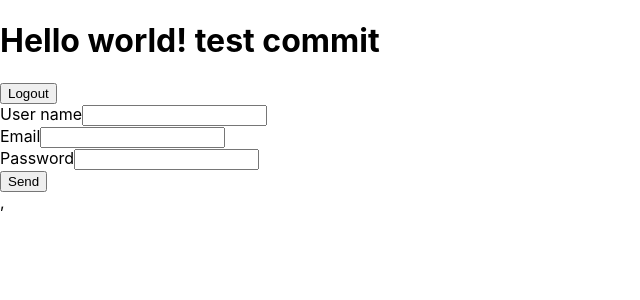
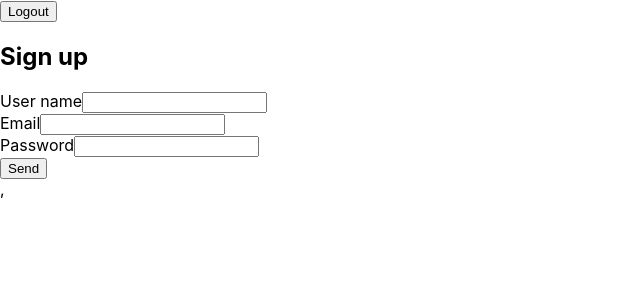
Before and after one commit to OlegGoloshchapov95/petProjectFrontEnd, a React (Create React App) app: page / in a window 1280 px wide. Shown: the top 300 px of the page, without its empty margins (0-640 px from the left). Built offline with nearby package versions, Linux system fonts and the light colour scheme.

Commit message:
task in progress

```diff
--- a/src/App.tsx
+++ b/src/App.tsx
@@ -1,5 +1,5 @@
-import {useRegisterUserMutation} from './redux';
-import {useEffect} from "react";
+import {useRegisterUserMutation} from './redux'
+import {useEffect} from "react"
 import {useForm, Controller} from "react-hook-form"
 
 type FormData = {
@@ -29,10 +29,10 @@ function App() {
 
     return (
         <div>
-            <h1>Hello world! test commit</h1>
             <button onClick = {() => {
                 localStorage.removeItem("bearerTokenForTodos")
             }}>Logout</button>
+            <h2>Sign up</h2>
             <form
                 className={"form-block"}
                 onSubmit={handleSubmit(onFormSubmit)}
```
